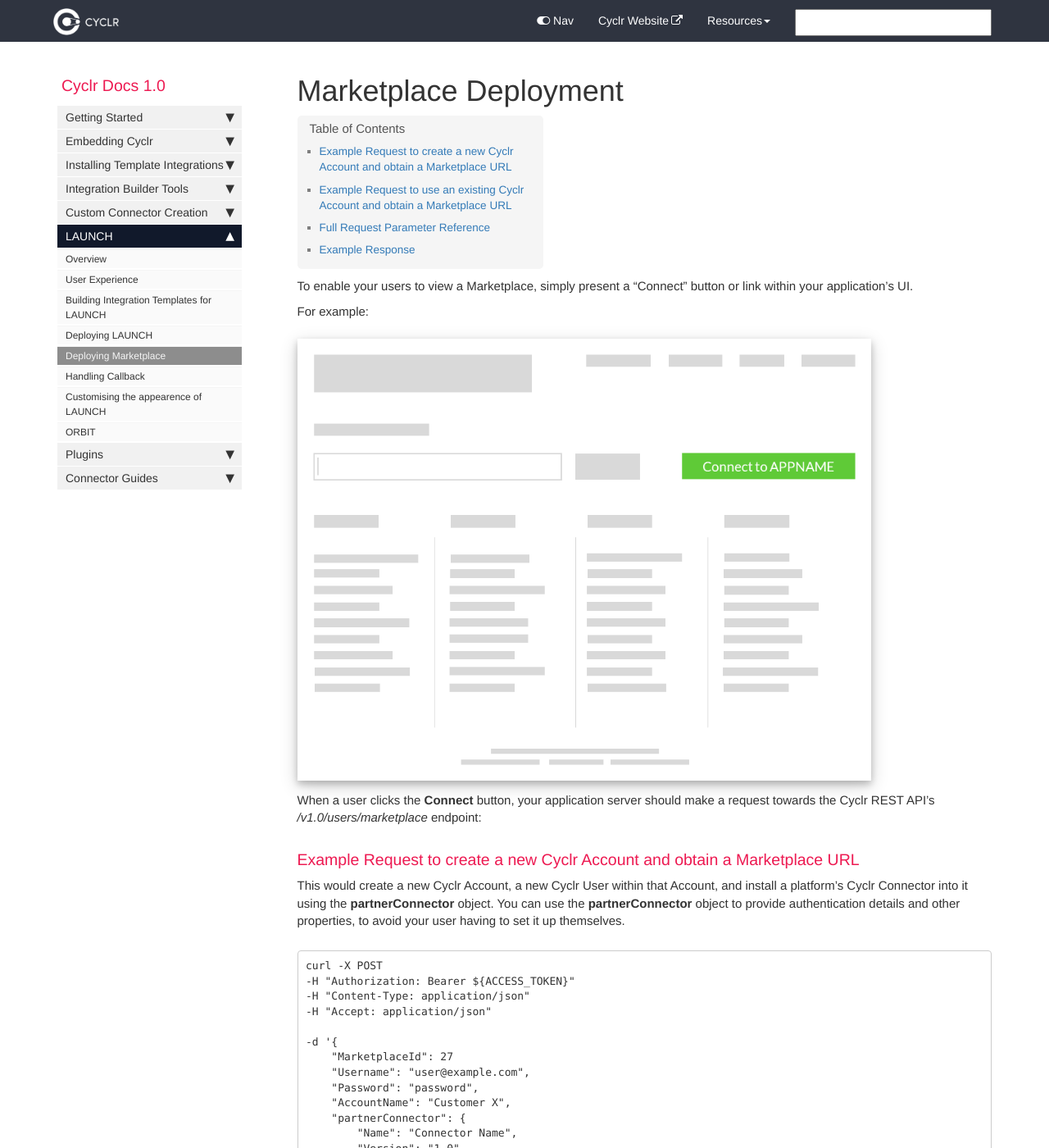
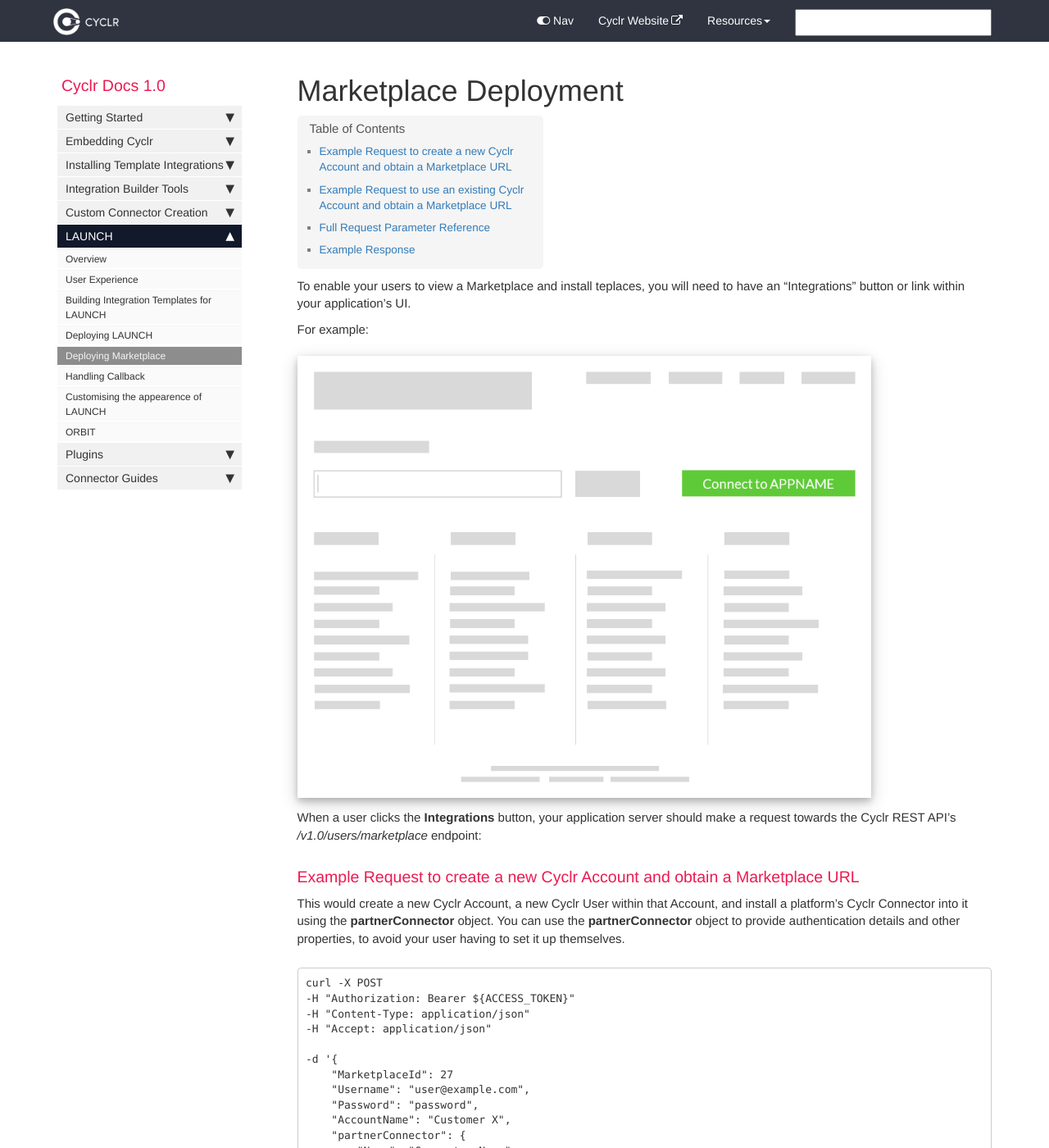
Before and after one commit to sneakysneak/docs, a Jekyll site: the page built from pages/marketplaces/marketplace-deployment.md, in a window 1280 px wide and 1400 px high. Shown: the whole window at 82% size. Built offline with Jekyll 4.4.1, drawn with Linux system fonts in a browser that asks for light colours; nearby versions of some CDN libraries; comment, search, counter and statistics services are not loaded.

Commit message:
Update marketplace-deployment.md

```diff
--- a/pages/marketplaces/marketplace-deployment.md
+++ b/pages/marketplaces/marketplace-deployment.md
@@ -5,13 +5,13 @@ permalink: marketplace-deployment
 tags: [marketplaces]
 ---
 
-To enable your users to view a Marketplace, simply present a "Connect" button or link within your application’s UI.
+To enable your users to view a Marketplace and install teplaces, you will need to have an "Integrations" button or link within your application’s UI.
 
 For example:
 
 ![Generic Host Application](./images/generic-host-app.png)
 
-When a user clicks the **Connect** button, your application server should make a request towards the Cyclr REST API's _/v1.0/users/marketplace_ endpoint:
+When a user clicks the **Integrations** button, your application server should make a request towards the Cyclr REST API's _/v1.0/users/marketplace_ endpoint:
 
 ### Example Request to create a new Cyclr Account and obtain a Marketplace URL
 This would create a new Cyclr Account, a new Cyclr User within that Account, and install a platform's Cyclr Connector into it using the **partnerConnector** object.  You can use the **partnerConnector** object to provide authentication details and other properties, to avoid your user having to set it up themselves.
```
